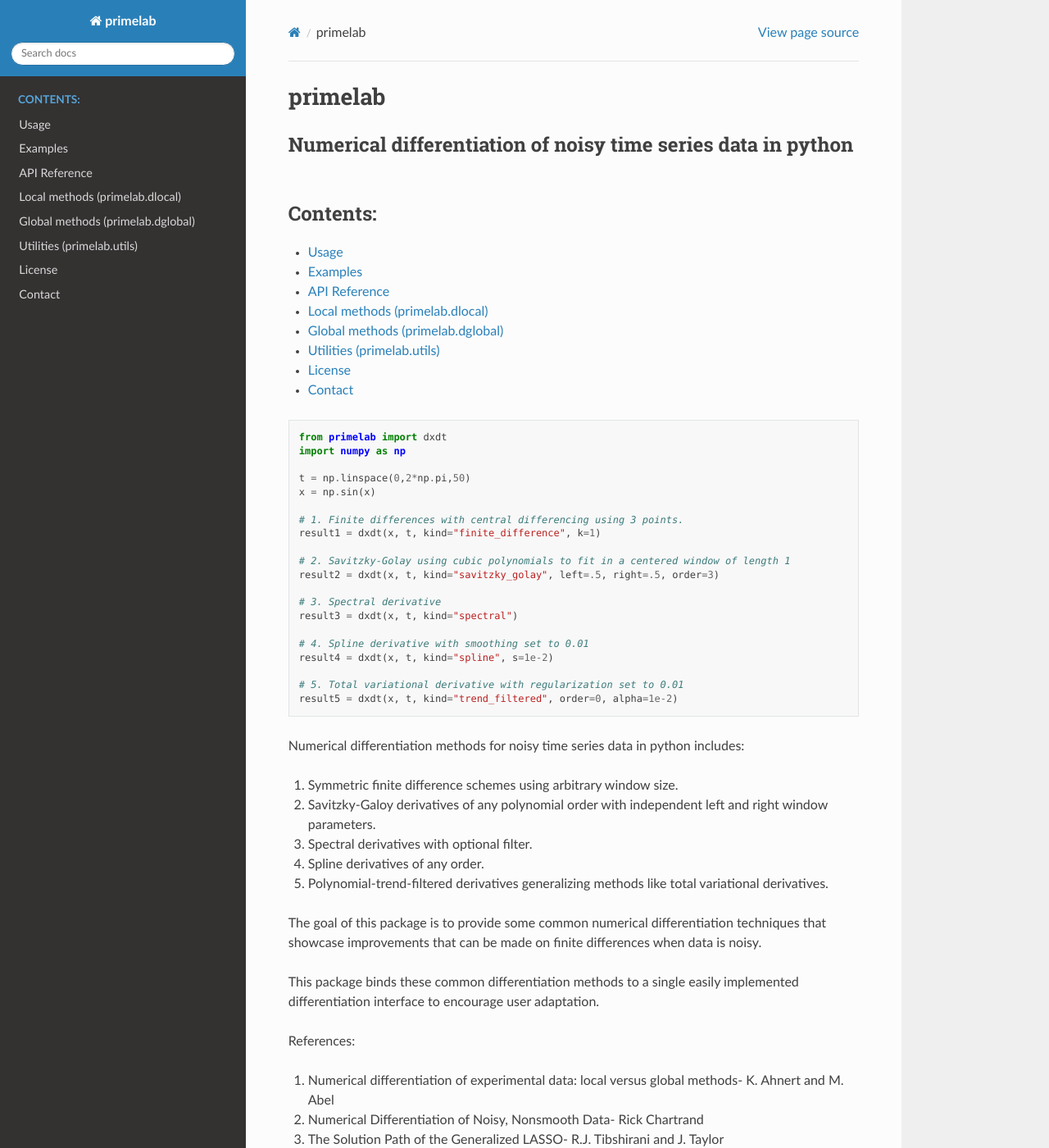
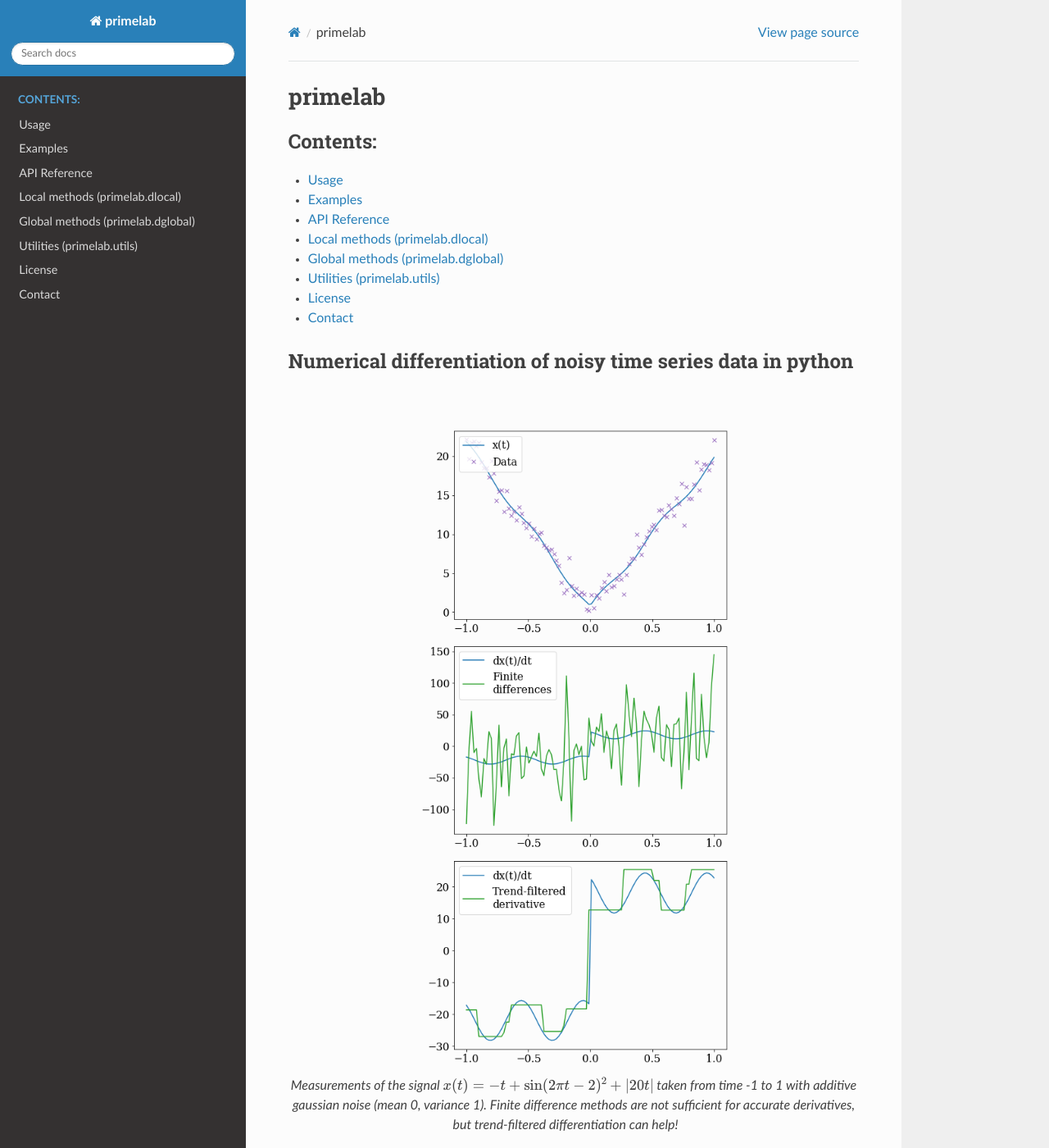
Before and after one commit to andgoldschmidt/derivative, a Sphinx documentation site: the page built from docs/index.rst, in a window 1280 px wide and 1400 px high. Shown: the whole window at 82% size. Built offline with Sphinx 7.4.7 and the Read the Docs theme 2.0.0, drawn with Linux system fonts in a browser that asks for light colours; some of the changed text lies outside the part shown.

Commit message:
add img to readme and docs

```diff
--- a/docs/index.rst
+++ b/docs/index.rst
@@ -1,8 +1,5 @@
 primelab
 ========
-
-Numerical differentiation of noisy time series data in python
-^^^^^^^^^^^^^^^^^^^^^^^^^^^^^^^^^^^^^^^^^^^^^^^^^^^^^^^^^^^^^
 
 
 .. toctree::
@@ -14,6 +11,19 @@ Numerical differentiation of noisy time series data in python
     modules
     license
 
+
+Numerical differentiation of noisy time series data in python
+^^^^^^^^^^^^^^^^^^^^^^^^^^^^^^^^^^^^^^^^^^^^^^^^^^^^^^^^^^^^^
+
+.. figure:: images/readme_example.png
+    :width: 400
+    :align: center
+    :alt: An example of numerical differentiation of noisy time series data.
+
+    *Measurements of the signal* :math:`x(t) = -t + \sin(2 \pi t - 2)^2 + |20 t|` *taken from time -1 to 1 with additive gaussian noise (mean 0, variance 1). Finite difference methods are not sufficient for accurate derivatives, but trend-filtered differentiation can help!*
+
+
+Numerical differentiation methods for noisy time series data in python includes:
 
 .. code-block:: python
 
@@ -38,7 +48,6 @@ Numerical differentiation of noisy time series data in python
     # 5. Total variational derivative with regularization set to 0.01
     result5 = dxdt(x, t, kind="trend_filtered", order=0, alpha=1e-2)
 
-Numerical differentiation methods for noisy time series data in python includes:
 
 1. Symmetric finite difference schemes using arbitrary window size.
 
```
Also changed, not shown: README.rst (+11 -2 lines), docs/images/readme_example.png (added), 1 other file.
